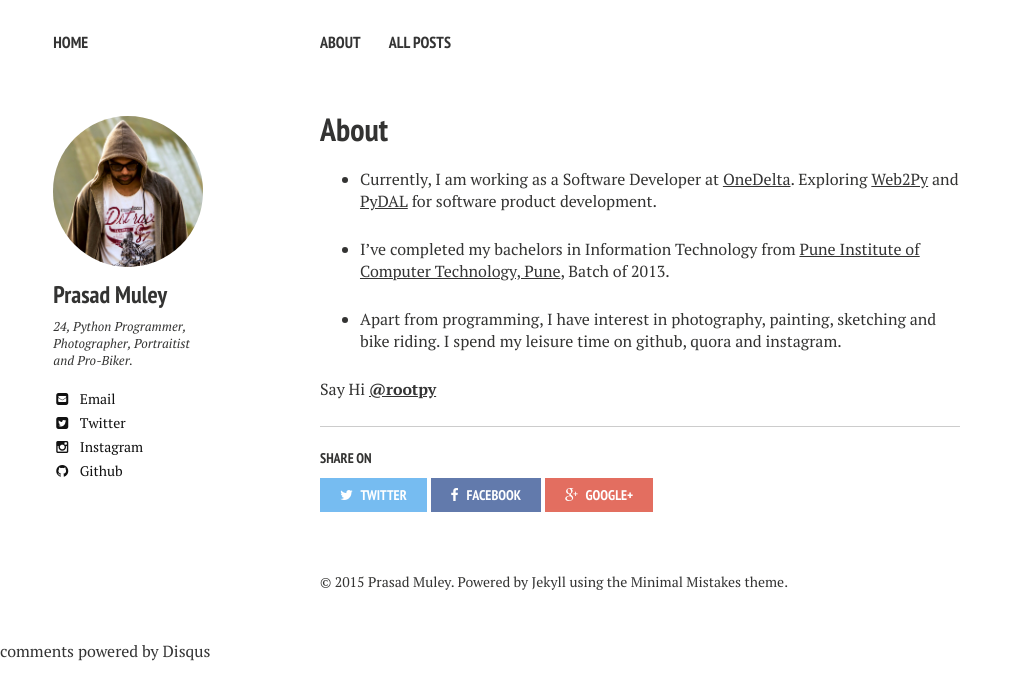
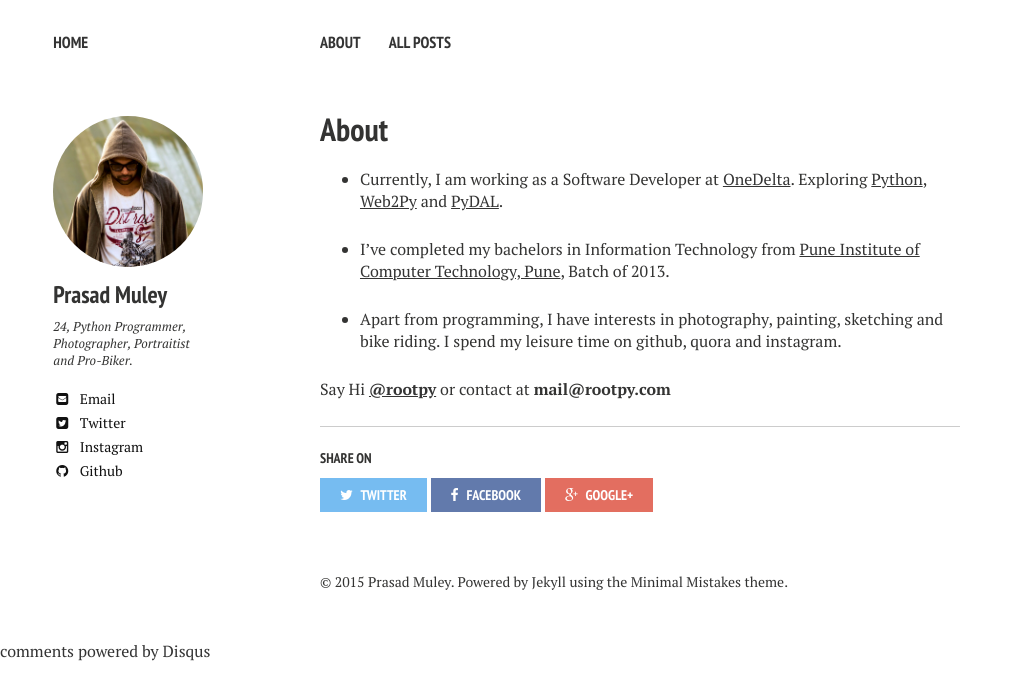
Before and after one commit to prasadmuley/prasadmuley.github.io, a Jekyll site: the page built from about/index.md, in a window 1280 px wide. Shown: the top 700 px of the page, without its empty margins (0-1023 px from the left). Built offline with Jekyll 4.4.1, drawn with Linux system fonts in a browser that asks for light colours; nearby versions of some CDN libraries; comment, search, counter and statistics services are not loaded.

Commit message:
update about and mail

```diff
--- a/_config.yml
+++ b/_config.yml
@@ -29,7 +29,7 @@ owner:
   name: Prasad Muley
   avatar: dp.jpg
   bio: "24, Python Programmer, Photographer, Portraitist and Pro-Biker."
-  email: pmmuley@gmail.com
+  email: mail@rootpy.com
   disqus-shortname: rootpycom
   twitter: rootpy
   facebook: #username
--- a/about/index.md
+++ b/about/index.md
@@ -5,11 +5,11 @@ tags: [about, prasad, muley, rootpy]
 comments: true
 ---
 
-* Currently, I am working as a Software Developer at [OneDelta](onedelta.in). Exploring [Web2Py](http://web2py.com/) and [PyDAL](https://github.com/web2py/pydal) for software product development.
+* Currently, I am working as a Software Developer at [OneDelta](onedelta.in). Exploring [Python](https://www.python.org/), [Web2Py](http://web2py.com/) and [PyDAL](https://github.com/web2py/pydal).
 
-* I've completed my bachelors in Information Technology from [Pune Institute of Computer Technology, Pune](pict.edu), Batch of 2013.
+* I've completed my bachelors in Information Technology from [Pune Institute of Computer Technology, Pune](http://pict.edu/), Batch of 2013.
 
-* Apart from programming, I have interest in photography, painting, sketching and bike riding. I spend my leisure time on github, quora and instagram.
+* Apart from programming, I have interests in photography, painting, sketching and bike riding. I spend my leisure time on github, quora and instagram.
 
 
-Say Hi [**@rootpy**](http://twitter.com/rootpy)
+Say Hi [**@rootpy**](http://twitter.com/rootpy) or contact at **mail@rootpy.com**
```
